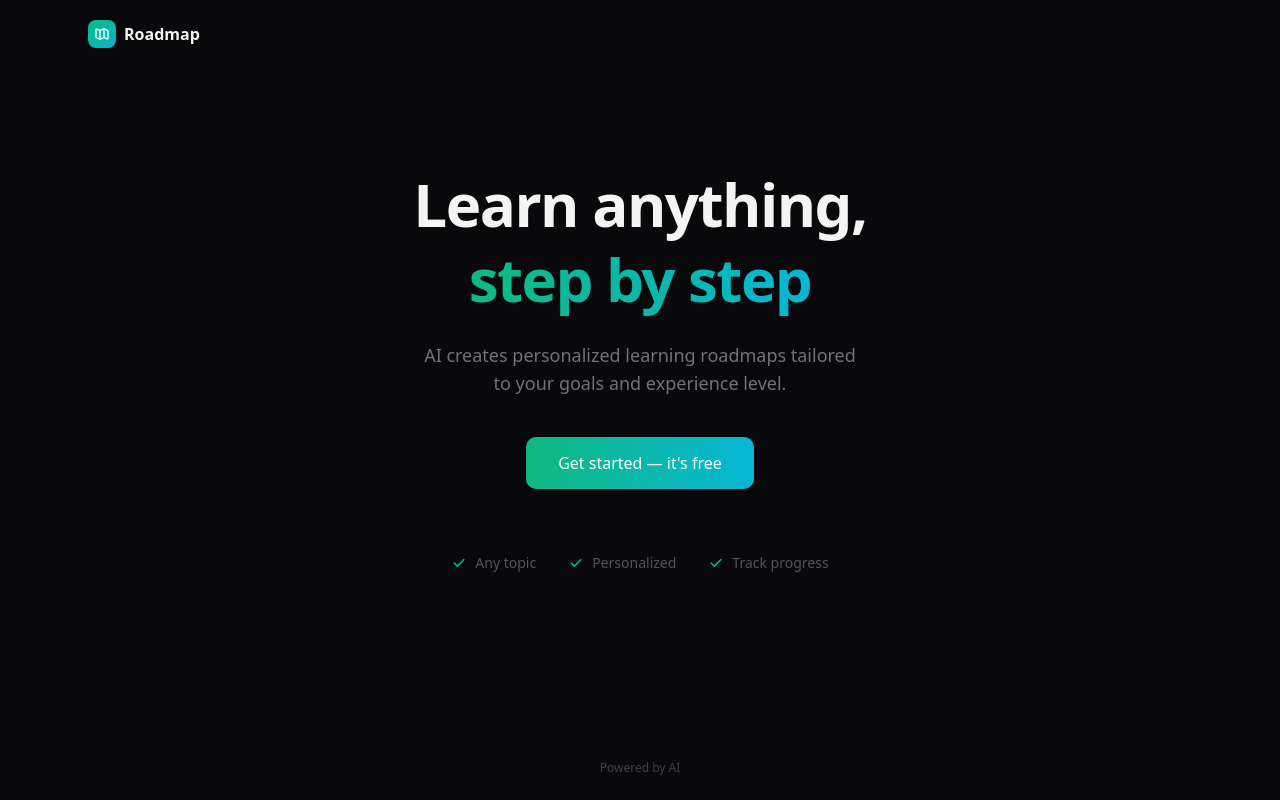
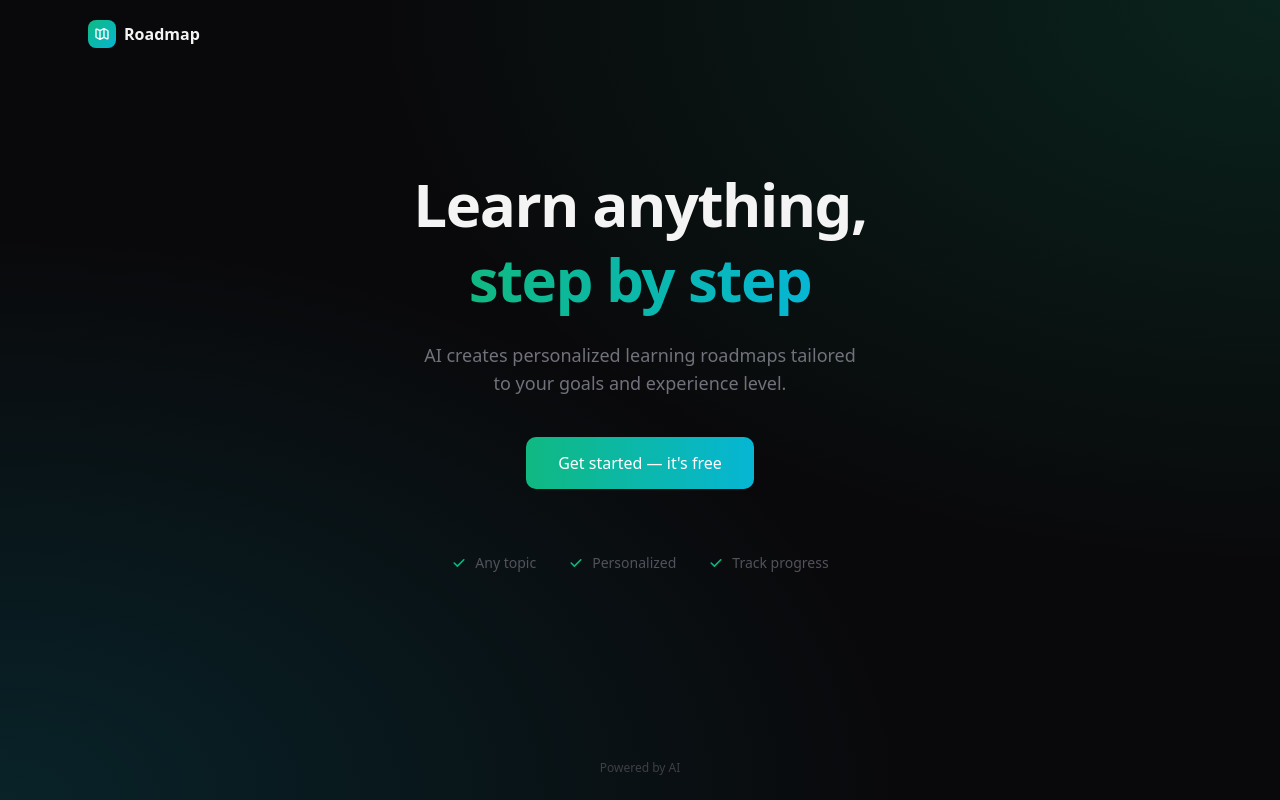
Before and after one commit to ma-hmuud/roadmap-generator-prototype, a Next.js app: page / in a window 1280 px wide. Built offline with nearby package versions, Linux system fonts and the light colour scheme; no server answers; what @convex-dev/auth would draw is missing.

Commit message:
Apply radial gradient backgrounds to Home and Dashboard components for enhanced visual appeal.

```diff
--- a/app/dashboard/page.tsx
+++ b/app/dashboard/page.tsx
@@ -22,7 +22,9 @@ export default function DashboardPage() {
 
   if (isLoading || !isAuthenticated) {
     return (
-      <div className="min-h-screen bg-zinc-950 flex items-center justify-center">
+      <div style={{
+        background: 'radial-gradient(ellipse at top right, rgba(16, 185, 129, 0.15) 0%, transparent 50%), radial-gradient(ellipse at bottom left, rgba(6, 182, 212, 0.15) 0%, transparent 50%)',
+      }} className="min-h-screen flex items-center justify-center">
         <div className="w-6 h-6 border-2 border-emerald-500 border-t-transparent rounded-full animate-spin" />
       </div>
     );
@@ -56,7 +58,9 @@ function Dashboard() {
   }
 
   return (
-    <div className="min-h-screen bg-zinc-950">
+    <div style={{
+      background: 'radial-gradient(ellipse at top right, rgba(16, 185, 129, 0.15) 0%, transparent 50%), radial-gradient(ellipse at bottom left, rgba(6, 182, 212, 0.15) 0%, transparent 50%)',
+    }} className="min-h-screen bg-zinc-950">
       <header className="border-b border-zinc-900">
         <div className="max-w-6xl mx-auto px-6 py-4 flex items-center justify-between">
           <div className="flex items-center gap-2">
--- a/app/page.tsx
+++ b/app/page.tsx
@@ -2,7 +2,9 @@ import Link from "next/link";
 
 export default function Home() {
   return (
-    <div className="min-h-screen bg-zinc-950 flex flex-col">
+    <div style={{
+      background: 'radial-gradient(ellipse at top right, rgba(16, 185, 129, 0.15) 0%, transparent 50%), radial-gradient(ellipse at bottom left, rgba(6, 182, 212, 0.15) 0%, transparent 50%)',
+    }} className="min-h-screen flex flex-col">
       {/* Nav */}
       <nav className="px-6 py-5 flex items-center justify-between max-w-6xl mx-auto w-full">
         <div className="flex items-center gap-2">
```
